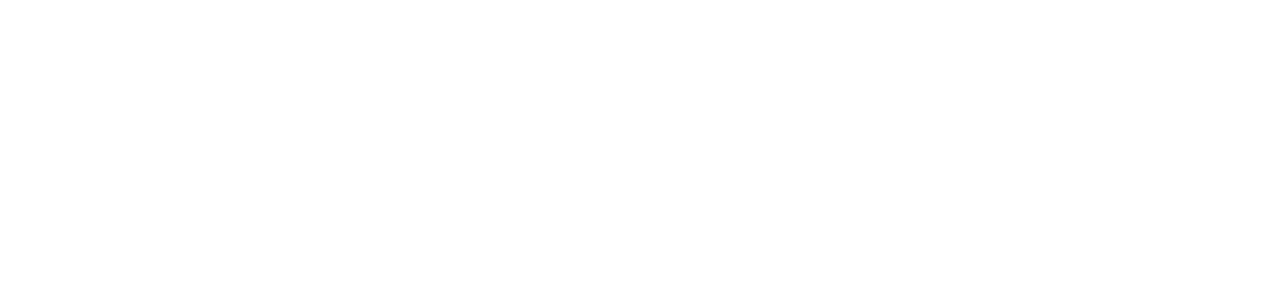
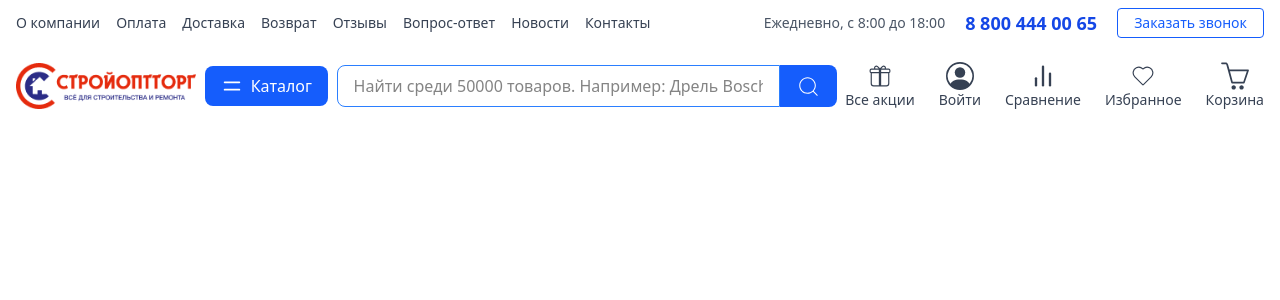
Before and after one commit to MuhammadAminAD/MiniGroup8, a React (Vite) app: page / in a window 1280 px wide. Before the commit this address had no page. Shown: the top 300 px of the page. Built offline with nearby package versions, Linux system fonts and the light colour scheme.

Commit message:
Navbar to'liq qilindi

```diff
--- a/package.json
+++ b/package.json
@@ -17,6 +17,7 @@
     "lucide-react": "^0.553.0",
     "react": "^19.2.0",
     "react-dom": "^19.2.0",
+    "react-icons": "^5.5.0",
     "react-redux": "^9.2.0",
     "react-router-dom": "^7.9.5",
     "tailwind-merge": "^3.4.0",
--- a/src/App.tsx
+++ b/src/App.tsx
@@ -1,8 +1,10 @@
 import { Routes } from "react-router-dom";
+import Navbar from "./components/navbar/Navbar";
 
 export default function App() {
   return (
     <div>
+      <Navbar />
       <Routes>
 
       </Routes>
--- /dev/null
+++ b/src/components/navbar/Navbar.tsx
@@ -0,0 +1,94 @@
+import { HiOutlineMenuAlt4 } from 'react-icons/hi'
+import Logo from '../../assets/Images/logo.png'
+import { CiGift, CiHeart, CiSearch } from 'react-icons/ci'
+import { BsPersonCircle } from 'react-icons/bs'
+import { FiBarChart2 } from 'react-icons/fi'
+import { SlBasket } from 'react-icons/sl'
+
+const Navbar = () => {
+  return (
+    <div className="w-full">
+
+      <div className="w-full text-sm py-2">
+        <div className="max-w-[1300px] mx-auto flex justify-between items-center px-4">
+
+          <div className="flex gap-4 text-gray-700">
+            {[
+              'О компании', 'Оплата', 'Доставка', 'Возврат',
+              'Отзывы', 'Вопрос-ответ', 'Новости', 'Контакты'
+            ].map((item) => (
+              <a key={item} href="#" className="hover:text-blue-600 transition">
+                {item}
+              </a>
+            ))}
+          </div>
+
+          <div className="flex items-center gap-5">
+            <p className="text-gray-600">Ежедневно, с 8:00 до 18:00</p>
+            <h2 className="font-bold text-blue-700 text-lg">8 800 444 00 65</h2>
+            <button className="text-blue-600 border border-blue-600 px-4 py-1 rounded hover:bg-blue-600 hover:text-white transition">
+              Заказать звонок
+            </button>
+          </div>
+
+        </div>
+      </div>
+
+      <div className="w-full bg-white py-4">
+        <div className="max-w-[1300px] mx-auto flex items-center justify-between px-4">
+
+          <img src={Logo} alt="Logo" className="w-[180px]" />
+
+          <button className="flex items-center gap-2 text-white bg-blue-600 px-4 py-2 rounded-md hover:bg-blue-700 transition">
+            <HiOutlineMenuAlt4 size={22} />
+            <span className="font-medium">Каталог</span>
+          </button>
+
+          <div className="flex w-[500px]">
+            <input
+              type="text"
+              placeholder="Найти среди 50000 товаров. Например: Дрель Bosch"
+              className="w-full border border-blue-500 rounded-l-md px-4 py-2 focus:outline-none"
+            />
+            <button className="bg-blue-600 text-white px-4 rounded-r-md hover:bg-blue-700 transition">
+              <CiSearch size={25} />
+            </button>
+          </div>
+
+          <div className="flex items-center gap-6 text-gray-700">
+
+            <div className="flex flex-col items-center text-sm hover:text-blue-600 cursor-pointer">
+              <CiGift size={28} />
+              <p>Все акции</p>
+            </div>
+
+            <div className="flex flex-col items-center text-sm hover:text-blue-600 cursor-pointer">
+              <BsPersonCircle size={28} />
+              <p>Войти</p>
+            </div>
+
+            <div className="flex flex-col items-center text-sm hover:text-blue-600 cursor-pointer">
+              <FiBarChart2 size={28} />
+              <p>Сравнение</p>
+            </div>
+
+            <div className="flex flex-col items-center text-sm hover:text-blue-600 cursor-pointer">
+              <CiHeart size={28} />
+              <p>Избранное</p>
+            </div>
+
+            <div className="flex flex-col items-center text-sm hover:text-blue-600 cursor-pointer relative">
+              <SlBasket size={28} />
+              <p>Корзина</p>
+            </div>
+
+          </div>
+
+        </div>
+      </div>
+
+    </div>
+  )
+}
+
+export default Navbar
```
Also changed, not shown: src/assets/Images/logo.png (added), 1 other file (tests, documents, lock files or other folders).
